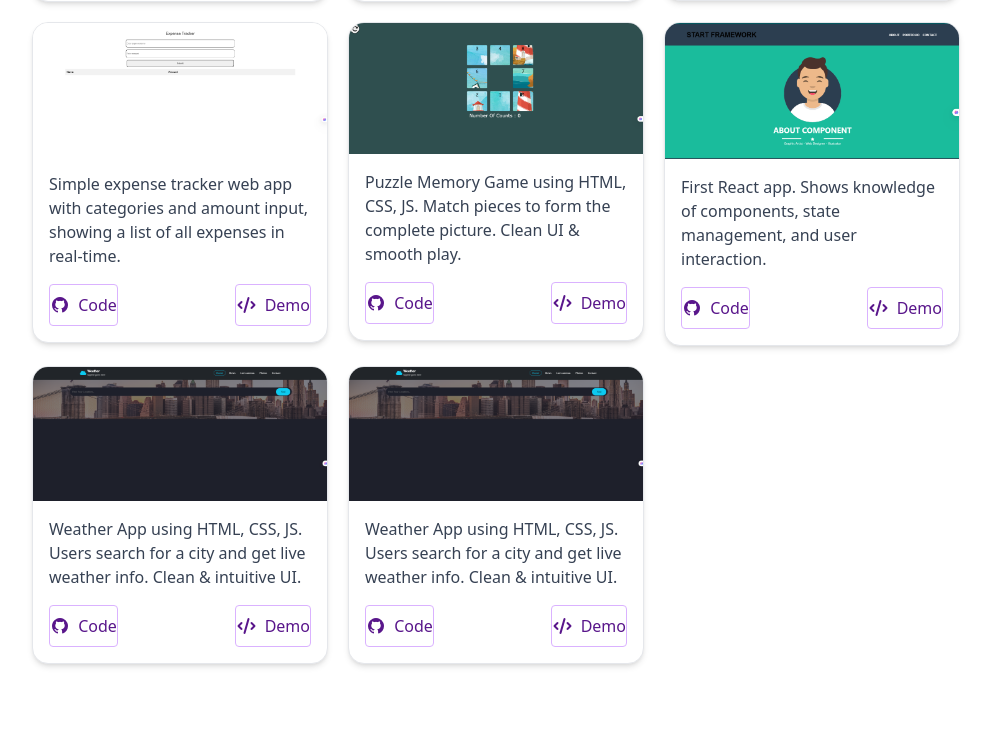
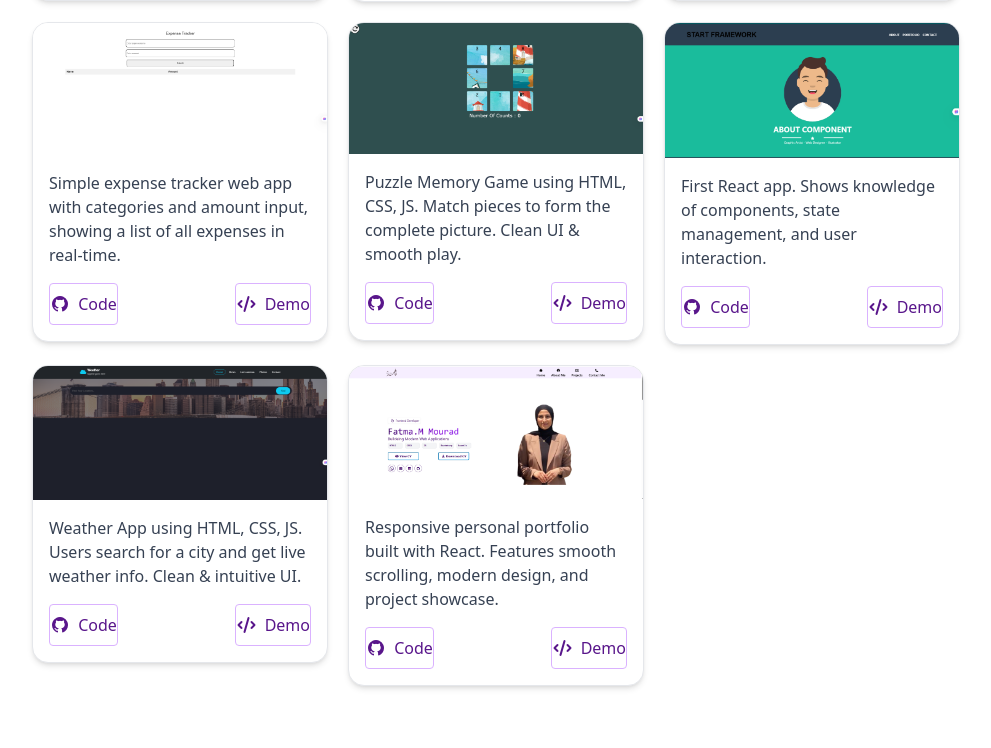
Before and after one commit to fatmamorad/Portfolio, a React (Vite) app: page / in a window 1280 px wide. Shown: the part 2000-2748 px from the top of the page, without its empty margins (144-1135 px from the left). Built offline with nearby package versions, Linux system fonts and the light colour scheme.

Commit message:
last Update

```diff
--- a/package.json
+++ b/package.json
@@ -24,6 +24,7 @@
     "react": "^18.3.1",
     "react-dom": "^18.3.1",
     "react-hook-form": "^7.65.0",
+    "react-hot-toast": "^2.6.0",
     "react-intersection-observer": "^9.16.0",
     "react-router-dom": "^7.9.4",
     "react-scroll": "^1.9.3",
--- a/src/App.jsx
+++ b/src/App.jsx
@@ -5,6 +5,7 @@ import './App.css'
 import Layout from './Components/Layout/Layout';
 import { RouterProvider } from 'react-router-dom';
 import Home from './Components/Home/Home';
+import { Toaster } from 'react-hot-toast';
 const routes = createBrowserRouter([
   { path: "/", element: <Layout/>,children:[
     {index:true, element: <Home/>}
@@ -17,7 +18,11 @@ function App() {
   return (
     <>
     <div className=''>
-       <RouterProvider router={routes}/>
+
+      <Toaster/>
+       <RouterProvider router={routes}>
+
+        </RouterProvider>
        </div>
     </>
   )
--- a/src/Components/ContactMe/ContactMe.jsx
+++ b/src/Components/ContactMe/ContactMe.jsx
@@ -5,6 +5,7 @@ import { useForm } from 'react-hook-form'
 import{z} from 'zod'
 
 import { zodResolver } from '@hookform/resolvers/zod';
+import toast from 'react-hot-toast'
 function ContactMe() {
     const [Email,setEmail]=useState(false)
     const [Loading,setLoading]=useState(false)
@@ -46,8 +47,9 @@ function ContactMe() {
     const data = await res.json();
     setLoading(false)
     console.log(data);
-    if(data.success){
+    if(data.success=='true'){
         console.log(150)
+        toast.success("Message sent Successfully",{position:'top-center'})
     }
 
     }
--- a/src/Components/Projects/Projects.jsx
+++ b/src/Components/Projects/Projects.jsx
@@ -8,6 +8,7 @@ import game from '../../assets/Images/game.png';
 import hung from '../../assets/Images/hung.png';
 import weather from '../../assets/Images/weathrer.png';
 import firstReact from '../../assets/Images/firstReact.png';
+import portflio from '../../assets/Images/portifloo.png'
 
 function Projects() {
   const projects = [
@@ -63,8 +64,8 @@ function Projects() {
     {
       id: 8,
       demoUrl: "https://portfolio-lime-three-79.vercel.app/",
-      desc: "Weather App using HTML, CSS, JS. Users search for a city and get live weather info. Clean & intuitive UI.",
-      projectImg: weather,
+     desc: "Responsive personal portfolio built with React. Features smooth scrolling, modern design, and project showcase.",
+      projectImg: portflio,
       githubUrl: "https://github.com/fatmamorad/Portfolio",
     },
   ];
```
Also changed, not shown: src/assets/Images/portifloo.png, 1 other file (tests, documents, lock files or other folders).
